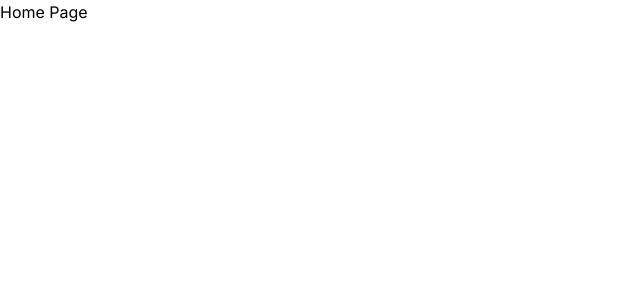
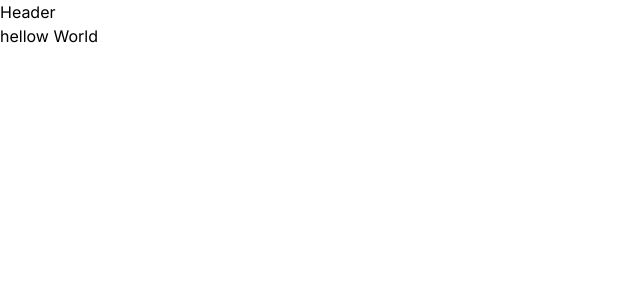
Before and after one commit to jpsoul-dev/next-ecommerce-rocketseat, a Next.js app: page / in a window 1280 px wide. Shown: the top 300 px of the page, without its empty margins (0-640 px from the left). Built offline with nearby package versions, Linux system fonts and the light colour scheme.

Commit message:
Criando layout da aplicação

```diff
--- /dev/null
+++ b/src/app/(auth)/sign-in/page.tsx
@@ -0,0 +1,3 @@
+export default function SigninPage() {
+  return <div>Signin Page</div>
+}
--- /dev/null
+++ b/src/app/(main)/(home)/loading.tsx
@@ -0,0 +1,3 @@
+export default function HomeLoading() {
+  return <div>Carregando...</div>
+}
--- /dev/null
+++ b/src/app/(main)/(home)/page.tsx
@@ -0,0 +1,4 @@
+export default async function HomePage() {
+  await new Promise((resolve) => setTimeout(resolve, 2000))
+  return <div>hellow World</div>
+}
--- /dev/null
+++ b/src/app/(main)/layout.tsx
@@ -0,0 +1,13 @@
+import { Header } from '@/components/header'
+import { ReactNode } from 'react'
+
+export default function MainLayout({
+  children,
+}: Readonly<{ children: ReactNode }>) {
+  return (
+    <div>
+      <Header />
+      {children}
+    </div>
+  )
+}
--- /dev/null
+++ b/src/app/(main)/search/page.tsx
@@ -0,0 +1,4 @@
+export default async function SearchPage() {
+  await new Promise((resolve) => setTimeout(resolve, 2000))
+  return <div>Search Page</div>
+}
--- a/src/app/page.tsx
+++ /dev/null
@@ -1,3 +0,0 @@
-export default function Home() {
-  return <h1>Home Page</h1>
-}
--- /dev/null
+++ b/src/components/header.tsx
@@ -0,0 +1,3 @@
+export function Header() {
+  return <div>Header</div>
+}
```
